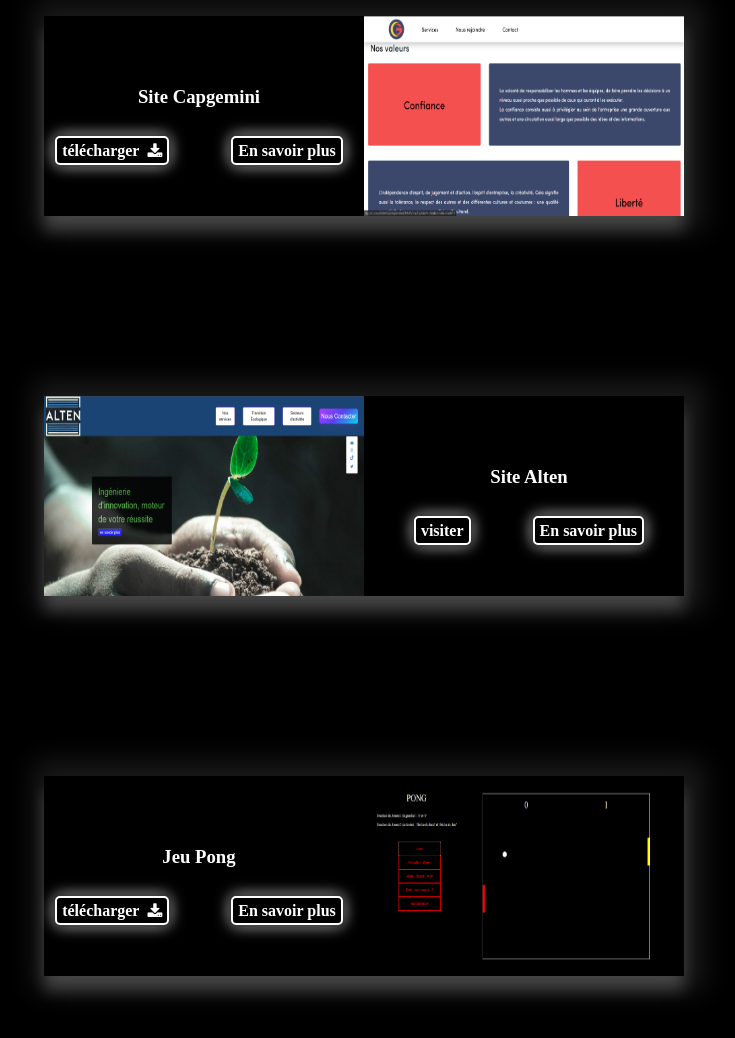
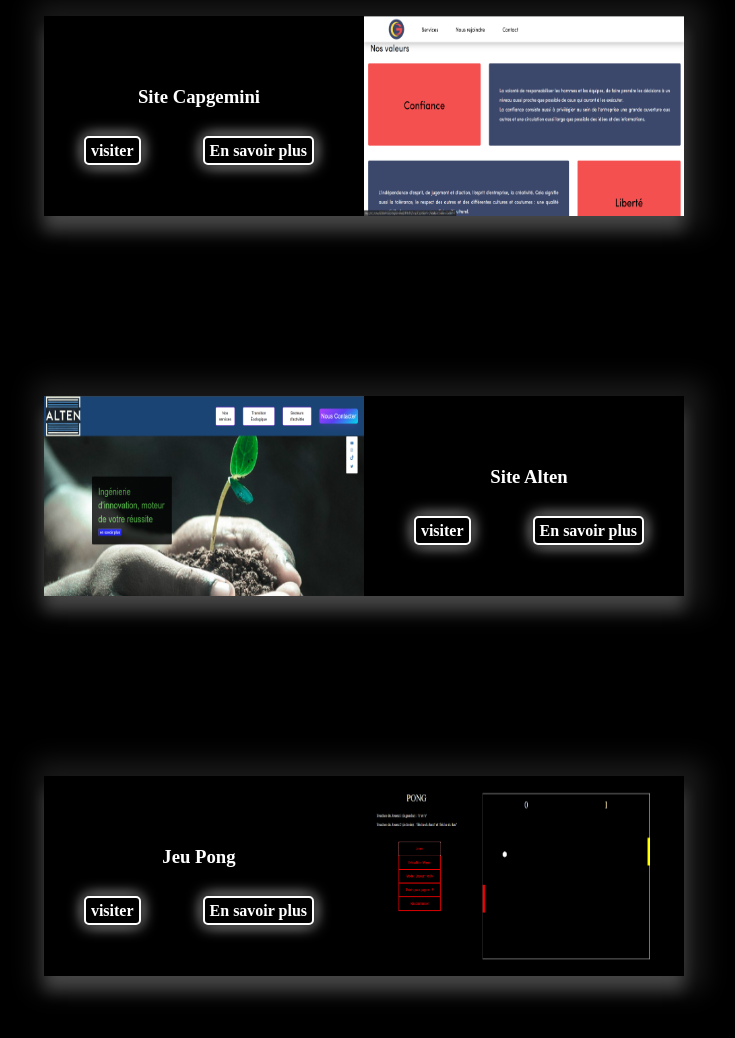
Before and after one commit to t-girard/Portfolio, a plain HTML site: page FR/projets.html in a window 1280 px wide. Shown: the part 180-1218 px from the top of the page, without its empty margins (276-1011 px from the left). Drawn offline with Linux system fonts and the light colour scheme.

Commit message:
Update projets.html

```diff
--- a/FR/projets.html
+++ b/FR/projets.html
@@ -33,10 +33,7 @@
                 <div>
                     <h1>Site Capgemini</h1>
                     <div>
-                        <a href="../ressources/Capgemini.zip" class="bouton-telecharger" download="Capgemini.zip">
-                            télécharger
-                            <i class="fa fa-download"></i>
-                        </a>
+                        <a href="https://t-girard.github.io/Capgemini_Site/" class="bouton-telecharger">visiter</a>
                         <a href="capgeminiPage.html" class="bouton-ensavoirplus">En savoir plus</a>
                     </div>
                 </div>
@@ -58,10 +55,7 @@
                 <div>
                     <h1>Jeu Pong</h1>
                     <div>
-                        <a href="../ressources/Pong.zip" class="bouton-telecharger" download="Pong.zip">
-                            télécharger
-                            <i class="fa fa-download"></i>
-                        </a>
+                        <a href="https://t-girard.github.io/Pong/pong.html" class="bouton-telecharger">visiter</a>
                         <a href="pongPage.html" class="bouton-ensavoirplus">En savoir plus</a>
                     </div>
                 </div>
```
